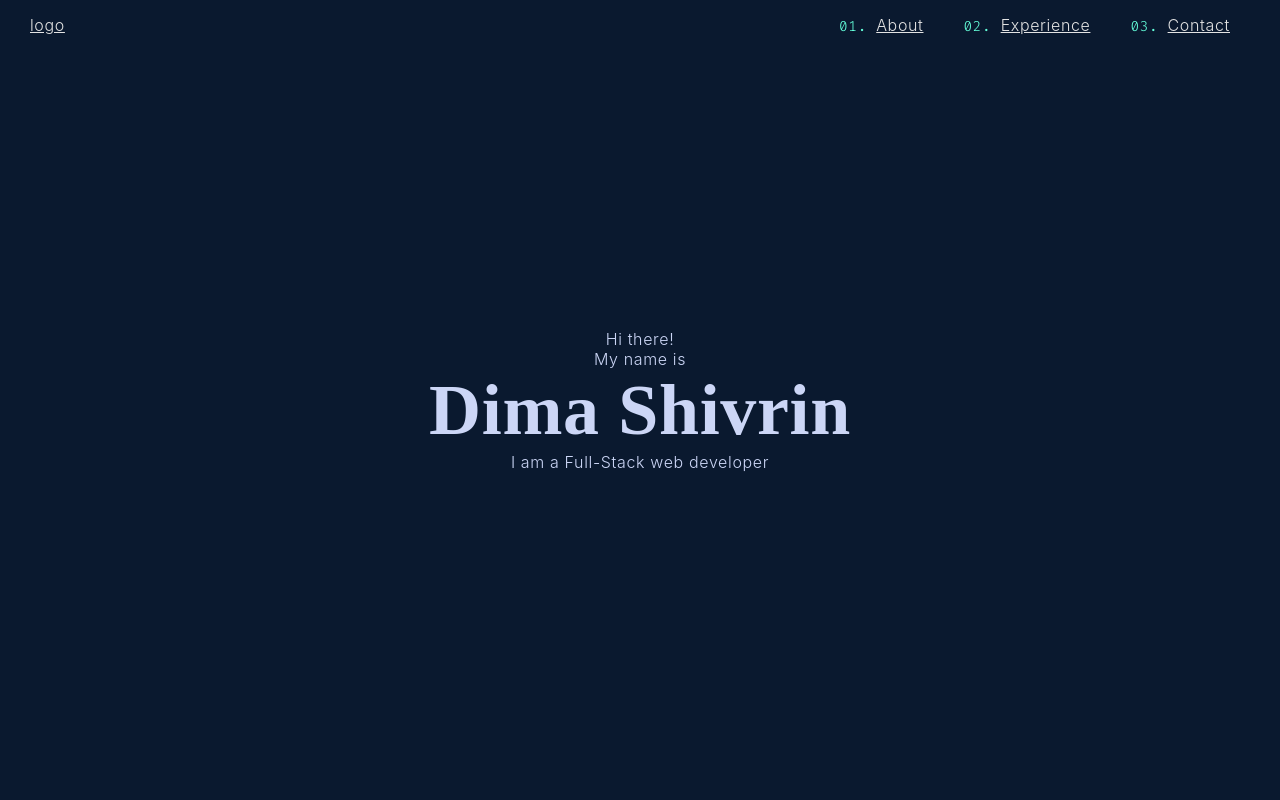
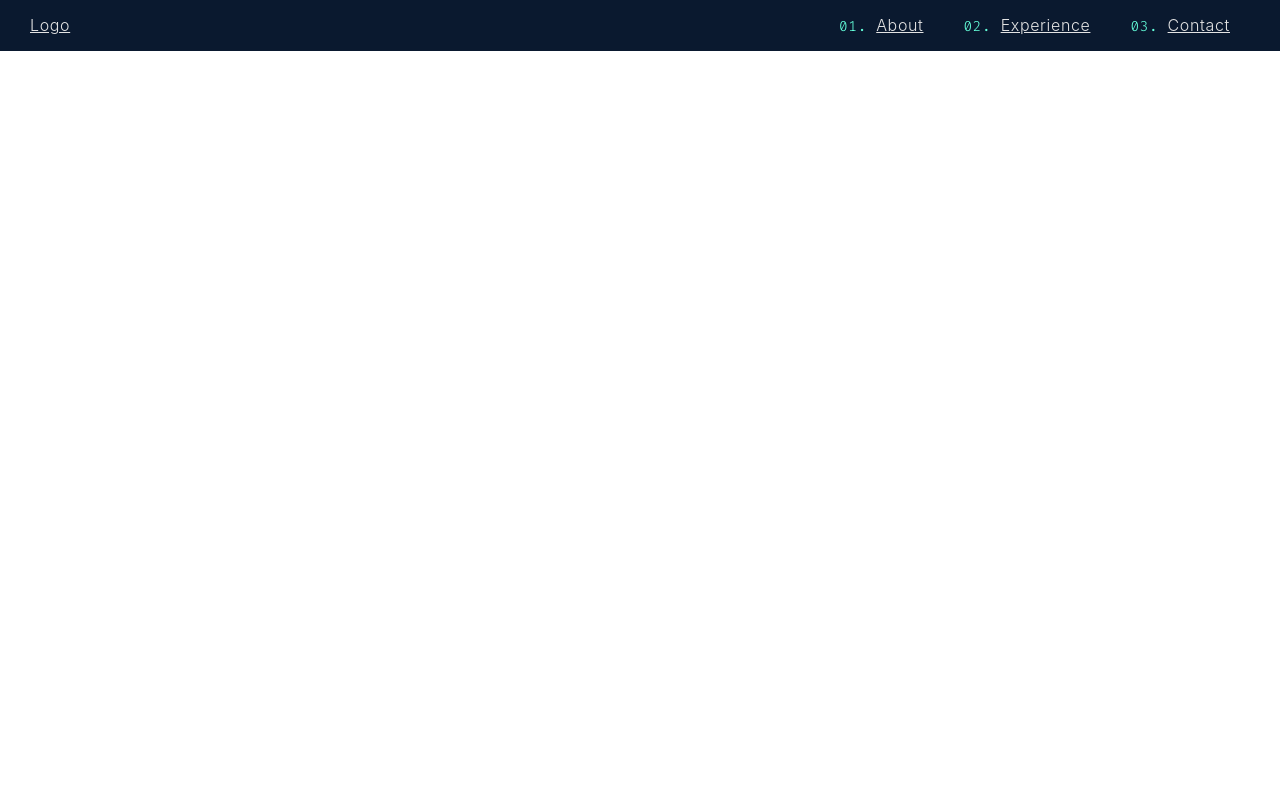
Before and after one commit to dshivrin/Portfolio, a React (Create React App) app: page / in a window 1280 px wide. Shown: the top 800 px of the page. Built offline with nearby package versions, Linux system fonts and the light colour scheme; a web font is replaced by a local one.

Commit message:
Added basic routing

```diff
--- a/package.json
+++ b/package.json
@@ -11,6 +11,7 @@
     "moment": "^2.29.3",
     "react": "^18.1.0",
     "react-dom": "^18.1.0",
+    "react-router-dom": "^6.3.0",
     "react-scripts": "5.0.1",
     "styled-components": "^5.3.5",
     "typescript": "^4.6.4",
--- a/src/App.tsx
+++ b/src/App.tsx
@@ -1,30 +1,14 @@
 import "./App.scss";
-import Intro from "./Components/Intro/Intro";
-import Experience from "./Components/Experience/Experience";
-import Education from "./Components/Education/Education";
-import Projects from "./Components/Projects/Projects";
-import Hobbies from "./Components/Hobbies/Hobbies";
-import Contact from "./Components/Contact/Contact";
-import AboutMe from "./Components/AboutMe/AboutMe";
 import Navigation from "./Components/Navigation/Navigation";
-import Footer from "./Components/Footer/Footer";
-import AboutThisApp from "./Components/AboutThisApp/AboutThisApp";
+import Main from "Components/Main/Main";
+import { Outlet } from "react-router-dom";
 
 function App() {
   return (
     <div>
       <Navigation />
-      <div className="main-container">
-        <Intro />
-        <AboutMe />
-        {/* <Education /> */}
-        <Experience />
-        <Projects />
-        <Hobbies />
-        <Contact />
-        <AboutThisApp/>
-        <Footer/>
-      </div>
+      {/* <Main /> */}
+      <Outlet/>
     </div>
   );
 }
--- /dev/null
+++ b/src/Components/Hobbies/GOL/GOL.tsx
@@ -0,0 +1,5 @@
+const GameOfLife = () => {
+  return <div>Game Of life</div>;
+};
+
+export default GameOfLife;
--- /dev/null
+++ b/src/Components/Main/Main.tsx
@@ -0,0 +1,27 @@
+import AboutMe from "Components/AboutMe/AboutMe";
+import AboutThisApp from "Components/AboutThisApp/AboutThisApp";
+import Contact from "Components/Contact/Contact";
+import Experience from "Components/Experience/Experience";
+import Footer from "Components/Footer/Footer";
+import Hobbies from "Components/Hobbies/Hobbies";
+import Intro from "Components/Intro/Intro";
+import Projects from "Components/Projects/Projects";
+
+
+const Main = () => {
+  return (
+    <div className="main-container">
+      <Intro />
+      <AboutMe />
+      {/* <Education /> */}
+      <Experience />
+      <Projects />
+      <Hobbies />
+      <Contact />
+      <AboutThisApp />
+      <Footer />
+    </div>
+  );
+};
+
+export default Main;
--- a/src/Components/Navigation/Navigation.tsx
+++ b/src/Components/Navigation/Navigation.tsx
@@ -1,3 +1,4 @@
+import { Link } from "react-router-dom";
 import "./Navigation.scss";
 import NavItem from "./NavItem/NavItem";
 
@@ -5,8 +6,10 @@ const Navigation = () => {
   return (
     <div className="nav-bar">
       <span className="logo">
-        <a href="#intro">logo</a>
+        {/* <a href="#intro">logo</a> */}
+        <Link to="/main">Logo</Link>
       </span>
+      {/* TODO: make those of Link type and pass the needed div ID in the url */}
       <div className="navigation">
         <NavItem href="#about" text="About"/>
         <NavItem href="#experience" text="Experience"/>
--- a/src/index.tsx
+++ b/src/index.tsx
@@ -1,11 +1,14 @@
-import React from 'react';
-import ReactDOM from 'react-dom/client';
-import App from './App';
-import './index.css';
-import reportWebVitals from './reportWebVitals';
+import React from "react";
+import ReactDOM from "react-dom/client";
+import App from "./App";
+import "./index.css";
+import reportWebVitals from "./reportWebVitals";
+import { BrowserRouter, Routes, Route } from "react-router-dom";
+import GameOfLife from "./Components/Hobbies/GOL/GOL";
+import Main from "./Components/Main/Main";
 
 const root = ReactDOM.createRoot(
-  document.getElementById('root') as HTMLElement
+  document.getElementById("root") as HTMLElement
 );
 
 //React.StrictMode makes the app load twice in dev mode. Restore before production
@@ -13,7 +16,16 @@ root.render(
   // <React.StrictMode>
   //  <App/>
   // </React.StrictMode>
-  <App/>
+
+  <BrowserRouter>
+    <Routes>
+      <Route path="/" element={<App />}>
+      <Route path="home" element={<Main />} />
+        <Route path="main" element={<Main />} />
+        <Route path="gol" element={<GameOfLife />} />
+      </Route>
+    </Routes>
+  </BrowserRouter>
 );
 
 // If you want to start measuring performance in your app, pass a function
```
Also changed, not shown: 1 other file (tests, documents, lock files or other folders).
